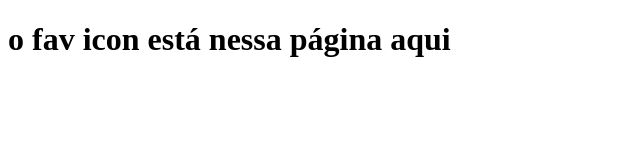
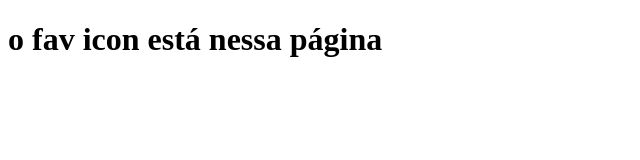
Before and after one commit to MarcusCSPereira/HTML-CSS_Studies, a plain HTML site: page HTML + Css/ex006- FavIcon/index.htm in a window 1280 px wide. Shown: the whole page, without its empty margins (0-640 px from the left). Drawn offline with Linux system fonts and the light colour scheme.

Commit message:
refactor: aa
aa

```diff
--- a/HTML + Css/ex006- FavIcon/index.htm
+++ b/HTML + Css/ex006- FavIcon/index.htm
@@ -8,6 +8,6 @@
     <link rel="shortcut icon" href="netflix image.png" type="image/x-icon">
 </head>
 <body>
-    <h1>o fav icon está nessa página aqui</h1>
+    <h1>o fav icon está nessa página</h1>
 </body>
 </html>
```
